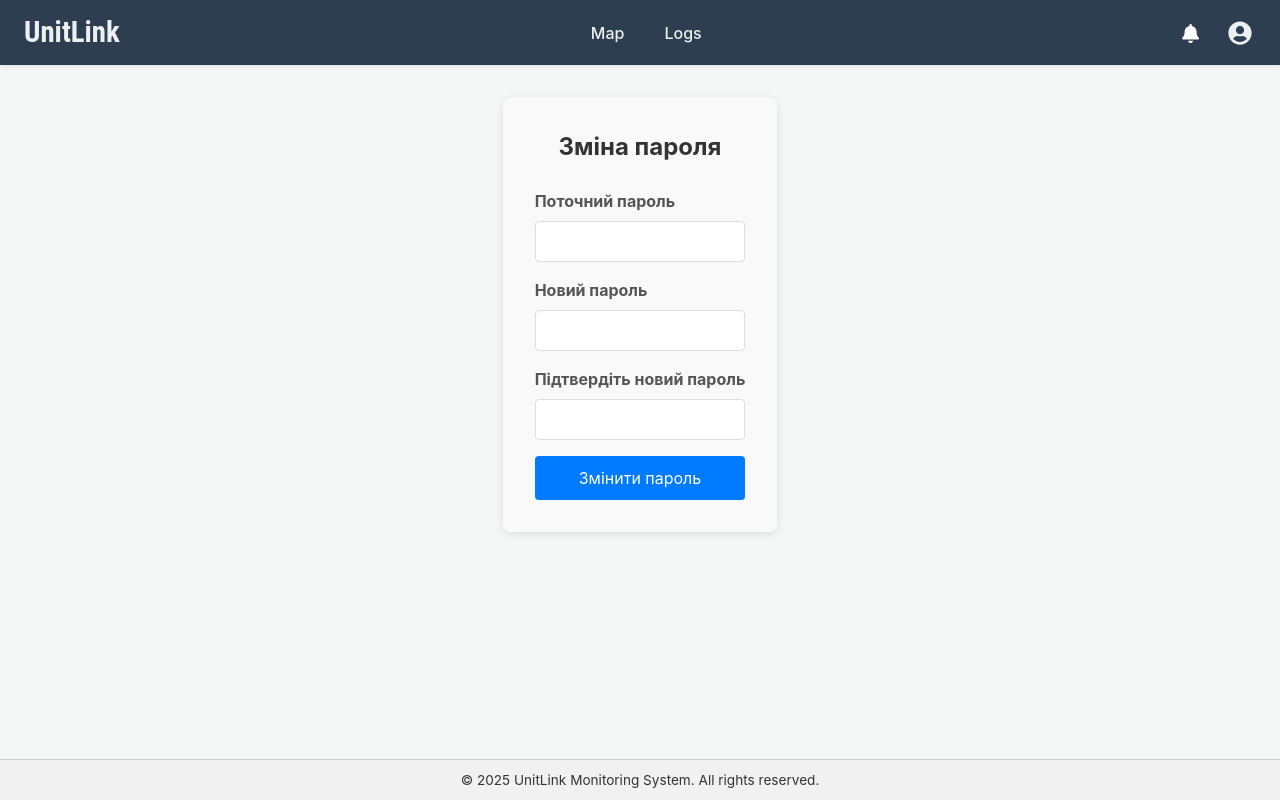
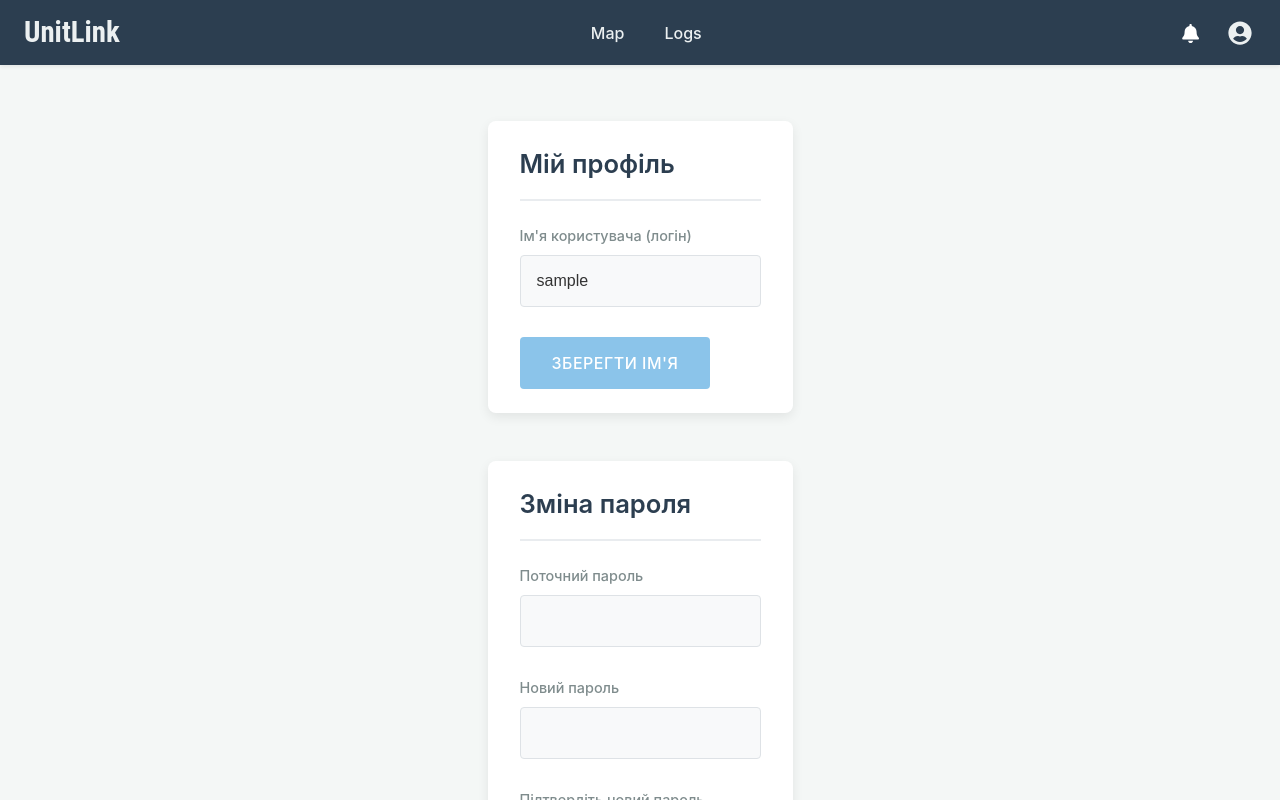
Before and after one commit to DenysChornokon/UnitLink, a React (Create React App) app in the folder UnitLink/client/: page /profile in a window 1280 px wide. Built offline with nearby package versions, Linux system fonts and the light colour scheme; no server answers; sample sign-in values are in the browser's storage; what chartjs-plugin-zoom would draw is missing.

Commit message:
profile page rework done

```diff
--- a/UnitLink/client/src/pages/UserProfilePage/UserProfilePage.jsx
+++ b/UnitLink/client/src/pages/UserProfilePage/UserProfilePage.jsx
@@ -1,29 +1,72 @@
 // client/src/pages/UserProfilePage/UserProfilePage.jsx
-import React, { useState } from "react";
+import React, { useState, useEffect } from "react";
+import { useAuth } from "../../contexts/AuthContext";
 import authService from "../../services/authService";
 import notify from "../../services/notificationService";
-import "./UserProfilePage.scss"; // Створимо цей файл для стилів
+import "./UserProfilePage.scss";
 
 const UserProfilePage = () => {
+  const { currentUser, updateCurrentUserData } = useAuth();
+
+  // Стан для форми зміни імені
+  const [username, setUsername] = useState("");
+  const [isUsernameLoading, setIsUsernameLoading] = useState(false);
+
+  // Стан для форми зміни пароля
   const [currentPassword, setCurrentPassword] = useState("");
   const [newPassword, setNewPassword] = useState("");
   const [confirmPassword, setConfirmPassword] = useState("");
-  const [isLoading, setIsLoading] = useState(false);
+  const [isPasswordLoading, setIsPasswordLoading] = useState(false);
 
-  const handleSubmit = async (e) => {
+  useEffect(() => {
+    if (currentUser?.username) {
+      setUsername(currentUser.username);
+    }
+  }, [currentUser]);
+
+  const handleUsernameChange = (e) => {
+    setUsername(e.target.value);
+  };
+
+  const handleUsernameSubmit = async (e) => {
+    e.preventDefault();
+    if (!username.trim() || username.trim() === currentUser.username) {
+      notify.info("Ім'я користувача не змінилося або порожнє.");
+      return;
+    }
+    setIsUsernameLoading(true);
+    try {
+      const response = await authService.updateUsername({
+        newUsername: username.trim(),
+      });
+      updateCurrentUserData({ username: response.user.username }); // Оновлюємо контекст
+      notify.success(response.message || "Ім'я користувача успішно оновлено!");
+    } catch (error) {
+      notify.error(error.message || "Помилка оновлення імені користувача.");
+      setUsername(currentUser.username); // Повертаємо старе значення у формі
+    } finally {
+      setIsUsernameLoading(false);
+    }
+  };
+
+  const handlePasswordSubmit = async (e) => {
     e.preventDefault();
     if (newPassword !== confirmPassword) {
       notify.error("Нові паролі не співпадають!");
       return;
     }
+    if (!newPassword) {
+      notify.error("Новий пароль не може бути порожнім.");
+      return;
+    }
     // TODO: Додати клієнтську валідацію складності нового пароля
 
-    setIsLoading(true);
+    setIsPasswordLoading(true);
     try {
       const response = await authService.changePassword({
         currentPassword,
         newPassword,
-        confirmPassword, // Бекенд теж перевірить, але можна і тут
+        confirmPassword,
       });
       notify.success(response.message || "Пароль успішно змінено!");
       setCurrentPassword("");
@@ -34,14 +77,38 @@ const UserProfilePage = () => {
         error.message || "Помилка зміни пароля. Перевірте поточний пароль."
       );
     } finally {
-      setIsLoading(false);
+      setIsPasswordLoading(false);
     }
   };
 
   return (
-    <div className="user-profile-container">
+    <div className="user-profile-page">
+      <div className="profile-section">
+        <h2>Мій профіль</h2>
+        <form onSubmit={handleUsernameSubmit} className="profile-form">
+          <div className="form-group">
+            <label htmlFor="username">Ім'я користувача (логін)</label>
+            <input
+              type="text"
+              id="username"
+              value={username}
+              onChange={handleUsernameChange}
+              required
+            />
+          </div>
+          <button
+            type="submit"
+            className="btn-primary"
+            disabled={isUsernameLoading || username === currentUser?.username}
+          >
+            {isUsernameLoading ? "Збереження..." : "Зберегти ім'я"}
+          </button>
+        </form>
+      </div>
+
+      <div className="profile-section">
         <h2>Зміна пароля</h2>
-      <form onSubmit={handleSubmit} className="profile-form">
+        <form onSubmit={handlePasswordSubmit} className="profile-form">
           <div className="form-group">
             <label htmlFor="currentPassword">Поточний пароль</label>
             <input
@@ -60,9 +127,6 @@ const UserProfilePage = () => {
               value={newPassword}
               onChange={(e) => setNewPassword(e.target.value)}
               required
-            // TODO: додати атрибут pattern для валідації складності, наприклад:
-            // pattern="(?=.*\d)(?=.*[a-z])(?=.*[A-Z]).{8,}"
-            // title="Має містити принаймні одну цифру, одну велику та малу літеру, і бути не менше 8 символів"
             />
           </div>
           <div className="form-group">
@@ -75,10 +139,15 @@ const UserProfilePage = () => {
               required
             />
           </div>
-        <button type="submit" className="btn-primary" disabled={isLoading}>
-          {isLoading ? "Збереження..." : "Змінити пароль"}
+          <button
+            type="submit"
+            className="btn-primary"
+            disabled={isPasswordLoading}
+          >
+            {isPasswordLoading ? "Зміна..." : "Змінити пароль"}
           </button>
         </form>
+      </div>
     </div>
   );
 };
--- a/UnitLink/client/src/pages/UserProfilePage/UserProfilePage.scss
+++ b/UnitLink/client/src/pages/UserProfilePage/UserProfilePage.scss
@@ -1,65 +1,131 @@
 // client/src/pages/UserProfilePage/UserProfilePage.scss
-.user-profile-container {
-    max-width: 500px;
-    margin: 2rem auto;
-    padding: 2rem;
-    background-color: #f9f9f9;
-    border-radius: 8px;
-    box-shadow: 0 2px 10px rgba(0, 0, 0, 0.1);
+@import '../../styles/variables'; // Переконайся, що шлях правильний
 
-    h2 {
-        text-align: center;
-        margin-bottom: 1.5rem;
-        color: #333;
+.user-profile-page {
+    max-width: 650px; // Можна трохи звузити для кращої читабельності форм
+    margin: $spacing-xl auto; // Центрування та відступ зверху/знизу
+    padding: $spacing-lg; // Внутрішній відступ самої сторінки, якщо потрібно
+    background-color: transparent; // Фон сторінки буде таким, як у body або MainLayout
+
+    .profile-section {
+        background-color: $white;
+        padding: $spacing-lg $spacing-xl; // Більші внутрішні відступи для "повітря"
+        border-radius: $border-radius-base * 2; // Більш заокруглені кути
+        box-shadow: 0 4px 12px rgba(0, 0, 0, 0.08); // М'якша, але виразніша тінь
+
+        &:not(:last-child) {
+            margin-bottom: $spacing-xl * 1.5; // Збільшена відстань між секціями
+        }
+
+        h2 {
+            font-size: 1.6rem; // Більший заголовок секції
+            color: $primary-dark;
+            margin-top: 0;
+            margin-bottom: $spacing-lg;
+            padding-bottom: $spacing-md;
+            border-bottom: 2px solid $gray-background; // Виразніший розділювач
+            font-weight: 600; // Напівжирний
+        }
     }
 
     .profile-form {
         .form-group {
-            margin-bottom: 1rem;
+            margin-bottom: $spacing-lg * 1.25;
 
             label {
                 display: block;
-                margin-bottom: 0.5rem;
-                font-weight: bold;
-                color: #555;
+                margin-bottom: $spacing-sm;
+                font-weight: 500; // Середня жирність
+                color: $text-muted; // Трохи приглушений колір
+                font-size: 0.9rem;
             }
 
+            input[type="text"],
             input[type="password"] {
                 width: 100%;
-                padding: 0.75rem;
-                border: 1px solid #ddd;
-                border-radius: 4px;
+                padding: $spacing-md; // Більші поля вводу
+                border: 1px solid $gray-border;
+                border-radius: $border-radius-base;
                 box-sizing: border-box;
+                font-size: 1rem;
+                color: $text-dark;
+                background-color: $light-gray; // Дуже світлий фон для полів
+                transition: border-color 0.2s ease-in-out, box-shadow 0.2s ease-in-out;
 
                 &:focus {
-                    border-color: #007bff;
+                    border-color: $accent-blue;
                     outline: none;
-                    box-shadow: 0 0 0 0.2rem rgba(0, 123, 255, 0.25);
+                    box-shadow: 0 0 0 0.2rem rgba($accent-blue, 0.2); // М'якша тінь фокусу
+                    background-color: $white;
                 }
             }
         }
 
         .btn-primary {
-            // Використовуй твої глобальні стилі для кнопок, або визнач тут
-            display: block;
-            width: 100%;
-            padding: 0.75rem;
-            background-color: #007bff;
-            color: white;
+            display: inline-block;
+            padding: $spacing-md $spacing-xl; // Збільшені кнопки
+            background-color: $accent-blue;
+            color: $white;
             border: none;
-            border-radius: 4px;
+            border-radius: $border-radius-base;
             cursor: pointer;
             font-size: 1rem;
-            transition: background-color 0.2s ease-in-out;
+            font-weight: 500;
+            transition: background-color 0.2s ease-in-out, transform 0.1s ease;
+            text-transform: uppercase; // Великі літери для кнопки
+            letter-spacing: 0.5px;
 
             &:hover {
-                background-color: #0056b3;
+                background-color: $accent-blue-hover;
+                transform: translateY(-1px); // Легкий ефект при наведенні
+            }
+
+            &:active {
+                transform: translateY(0px);
             }
 
             &:disabled {
-                background-color: #ccc;
+                background-color: lighten($accent-blue, 20%);
                 cursor: not-allowed;
+                transform: translateY(0);
             }
         }
     }
 }
+
+// Адаптивність для менших екранів (опціонально)
+@media (max-width: 768px) {
+    .user-profile-page {
+        margin: $spacing-lg auto;
+        padding: $spacing-md;
+
+        .profile-section {
+            padding: $spacing-md $spacing-lg;
+
+            &:not(:last-child) {
+                margin-bottom: $spacing-lg;
+            }
+
+            h2 {
+                font-size: 1.4rem;
+                margin-bottom: $spacing-md;
+            }
+        }
+
+        .profile-form {
+            .form-group {
+                margin-bottom: $spacing-md;
+
+                input[type="text"],
+                input[type="password"] {
+                    padding: $spacing-sm $spacing-md;
+                }
+            }
+
+            .btn-primary {
+                width: 100%; // Кнопки на всю ширину на мобільних
+                padding: $spacing-md;
+            }
+        }
+    }
+}
--- a/UnitLink/client/src/services/authService.js
+++ b/UnitLink/client/src/services/authService.js
@@ -64,10 +64,26 @@ const changePassword = async (passwordData) => {
   }
 };
 
+/**
+ * Оновлює ім'я користувача
+ * @param {object} usernameData - { newUsername: string }
+ */
+const updateUsername = async (usernameData) => {
+  try {
+      const response = await apiClient.put('/api/auth/profile/username', usernameData);
+      return response.data; // Очікуємо відповідь з оновленими даними користувача
+  } catch (error) {
+      console.error("Update Username API error:", error.response || error.message);
+      throw error.response?.data || error;
+  }
+};
+
 const authService = {
   loginUser,
   registerRequest,
-  logoutUser, // <--- Додано logoutUser
+  logoutUser,
+  changePassword,
+  updateUsername,
 };
 
 export default authService;
```
Also changed, not shown: UnitLink/client/src/contexts/AuthContext.js (+20 -1 lines), 1 other file (tests, documents, lock files or other folders). Lines whose indentation alone changed are shown as unchanged.
